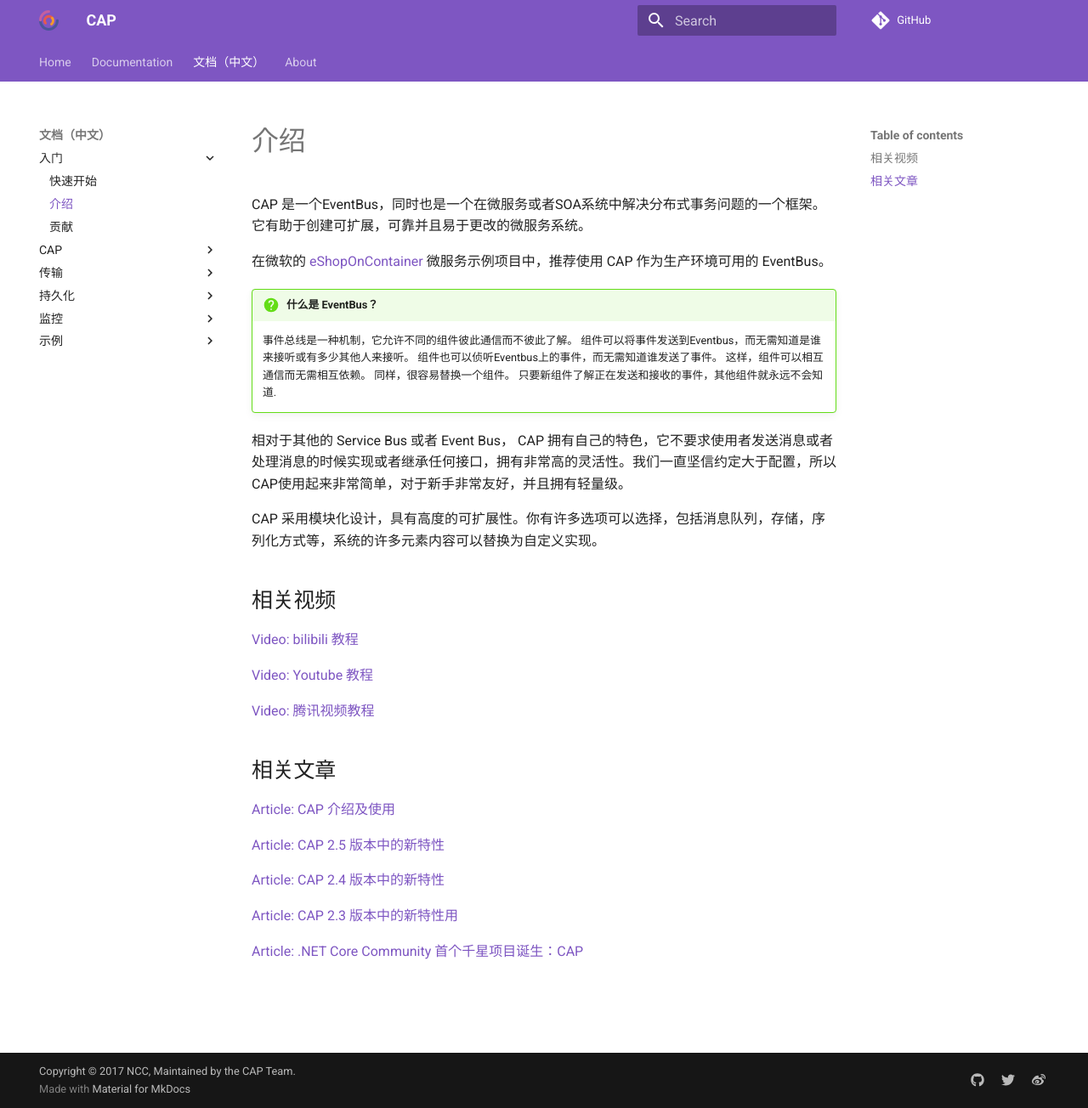
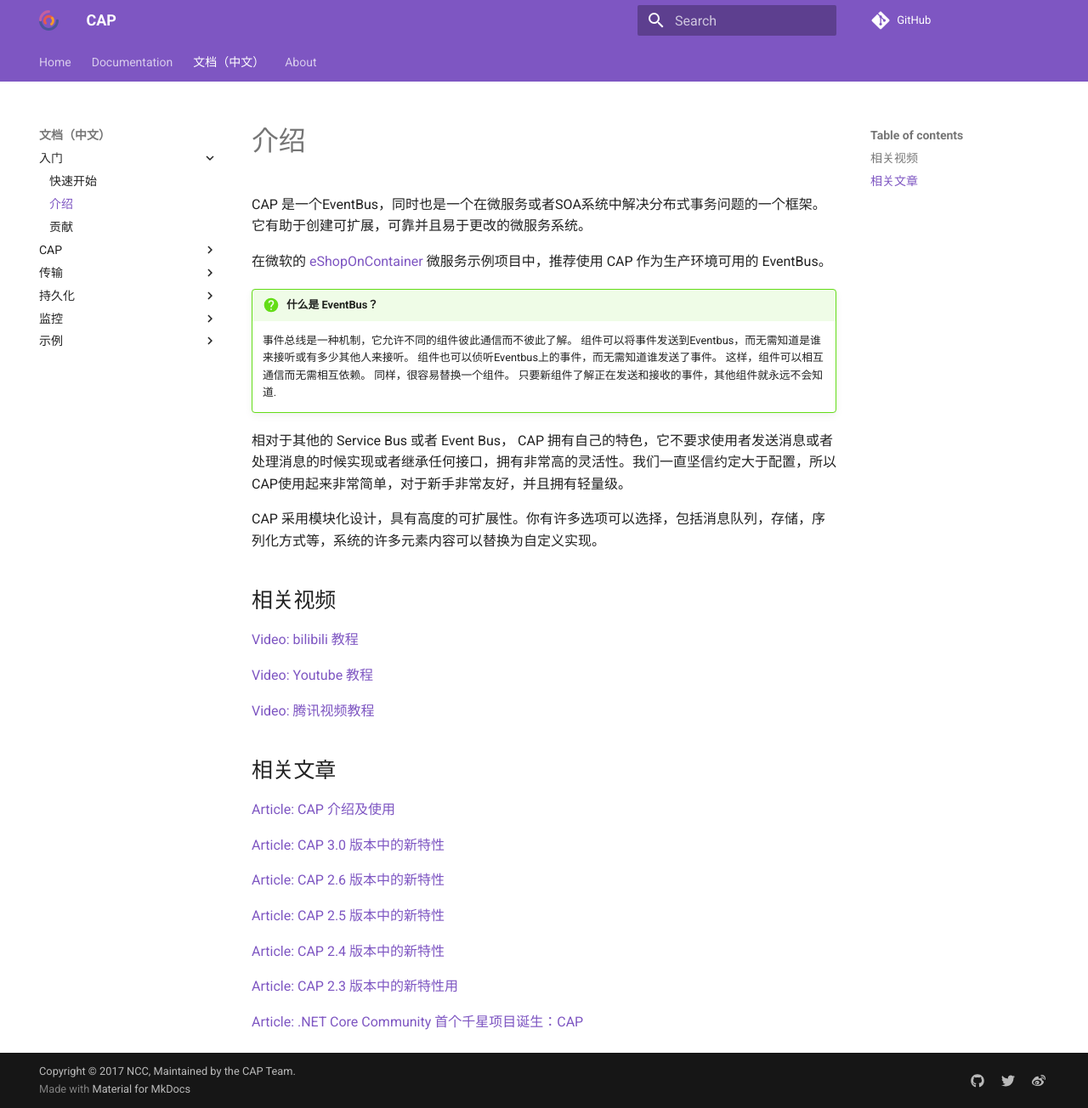
Before and after one commit to dotnetcore/CAP, an MkDocs documentation site: the page built from docs/content/user-guide/zh/getting-started/introduction.md, in a window 1280 px wide and 1304 px high. Shown: the whole window at 85% size. Built offline with MkDocs 1.6.1 and Material for MkDocs 9.7.7, drawn with Linux system fonts in a browser that asks for light colours; comment, search, counter and statistics services are not loaded.

Commit message:
Add new version introduction article to docs.

```diff
--- a/docs/content/user-guide/zh/getting-started/introduction.md
+++ b/docs/content/user-guide/zh/getting-started/introduction.md
@@ -25,6 +25,10 @@
 
 [Article: CAP 介绍及使用](http://www.cnblogs.com/savorboard/p/cap.html)
 
+[Article: CAP 3.0 版本中的新特性](https://www.cnblogs.com/savorboard/p/cap-3-0.html)
+
+[Article: CAP 2.6 版本中的新特性](https://www.cnblogs.com/savorboard/p/cap-2-6.html)
+
 [Article: CAP 2.5 版本中的新特性](https://www.cnblogs.com/savorboard/p/cap-2-5.html)
 
 [Article: CAP 2.4 版本中的新特性](http://www.cnblogs.com/savorboard/p/cap-2-4.html)
```
Also changed, not shown: docs/content/user-guide/en/getting-started/introduction.md (+4 -0 lines).
